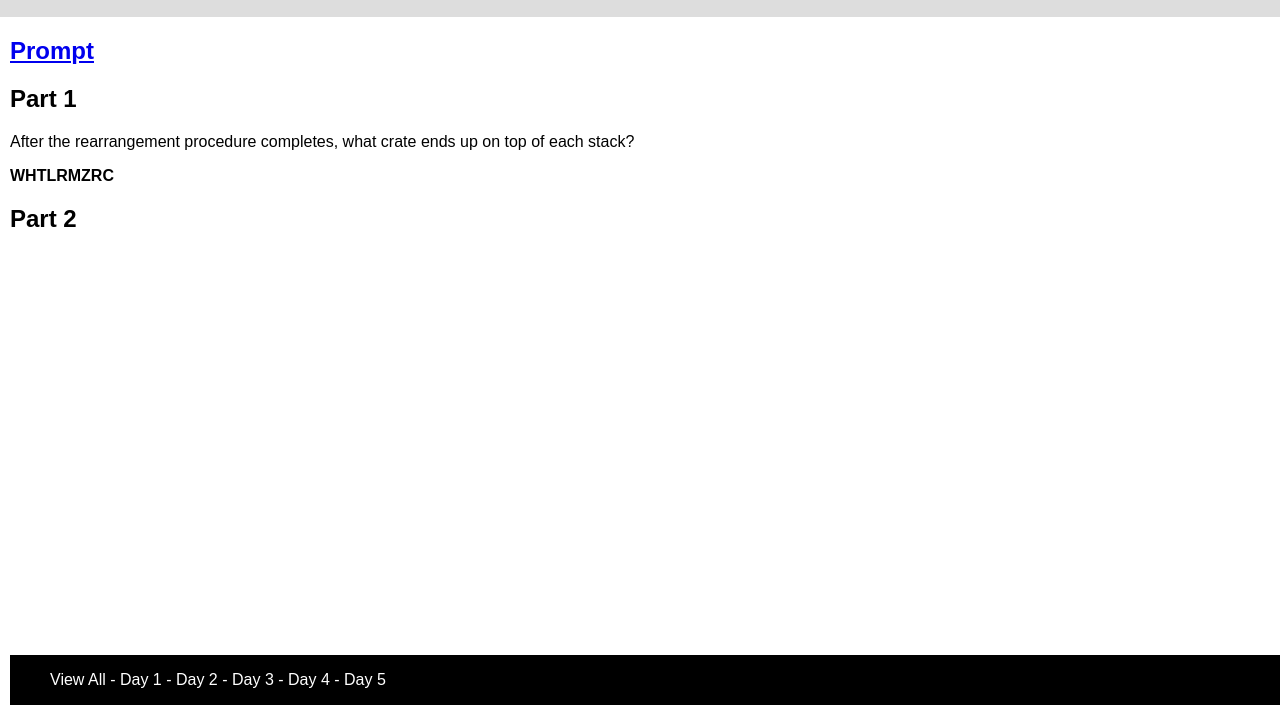
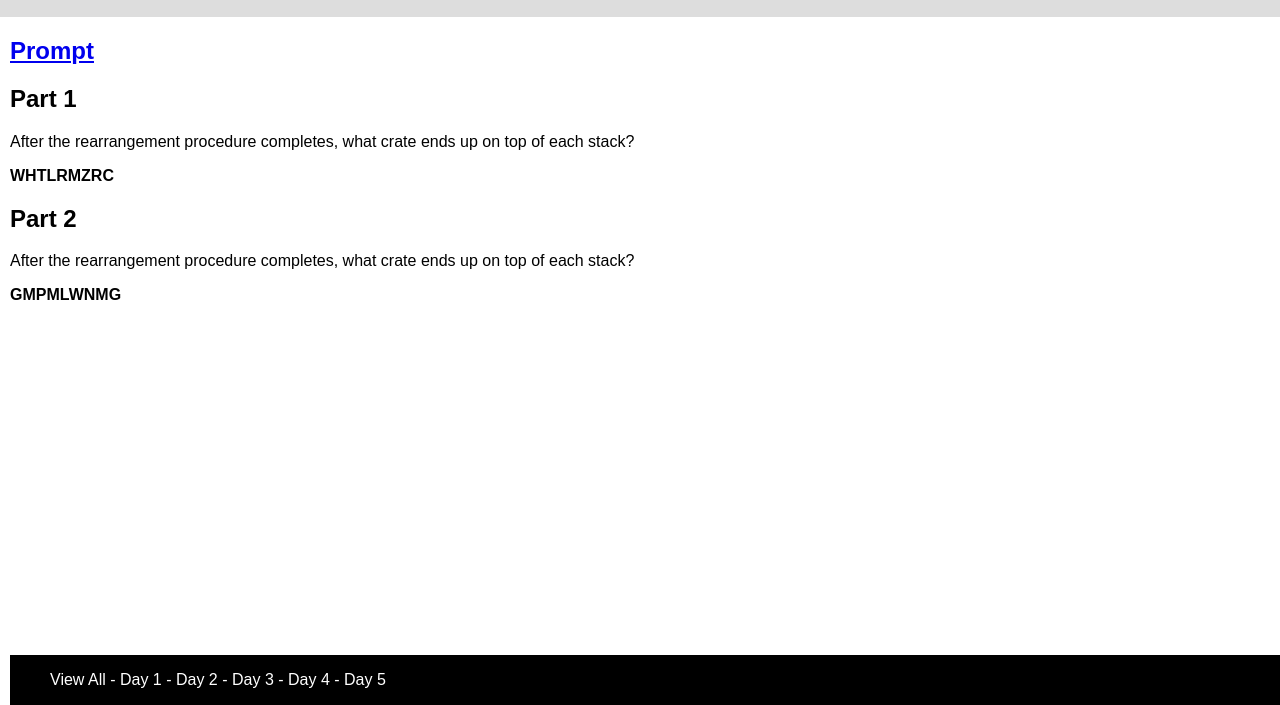
Before and after one commit to erautenberg/adventofcode2022, a website: page public/days/5.html in a window 1280 px wide. Shown: the part 95-800 px from the top of the page. Drawn offline with Linux system fonts and the light colour scheme.

Commit message:
feat(Day5): solution for part 2

```diff
--- a/public/days/5.html
+++ b/public/days/5.html
@@ -17,7 +17,7 @@
   <p class="answer" id="answer1"></p>
 
   <h2>Part 2</h2>
-  <p></p>
+  <p>After the rearrangement procedure completes, what crate ends up on top of each stack?</p>
   <p class="answer" id="answer2"></p>
 
   <footer><ul id="nav"></ul></footer>
--- a/public/src/5.js
+++ b/public/src/5.js
@@ -2,11 +2,12 @@ const DAY5 = 5;
 parseData(DAY5, (input) => {
   const instructionIndex = input.indexOf("");
   const crates = input.slice(0, instructionIndex - 1);
-  // const stacks = input.slice(instructionIndex - 1, instructionIndex);
   const instructions = input.slice(instructionIndex + 1);
-  console.log(instructions);
-  const part1 = runPart1(crates, instructions);
-  const part2 = runPart2();
+  const stacks = generateStacks(crates.map(row => parseCrates(row)));
+  const parsedInstructions = parseInstructions(instructions);
+
+  const part1 = runPart1(stacks, parsedInstructions);
+  const part2 = runPart2(stacks, parsedInstructions);
   showAnswers(DAY5, part1, part2);
 });
 
@@ -16,10 +17,8 @@ parseData(DAY5, (input) => {
  * @param {array} input
  * @returns {number}
  */
-function runPart1(crates, instructions) {
-  const stacks = generateStacks(crates.map(row => parseCrates(row)));
-  const parsedInstructions = parseInstructions(instructions);
-  const arrangedStacks = rearrangeCrates(stacks, parsedInstructions);
+function runPart1(stacks, instructions) {
+  const arrangedStacks = rearrangeCrates1(stacks, instructions);
   return arrangedStacks.map(stack => stack[stack.length - 1]).join('');
 }
 
@@ -29,8 +28,9 @@ function runPart1(crates, instructions) {
  * @param {array} input
  * @returns {number}
  */
-function runPart2(input) {
-  return null;
+function runPart2(stacks, instructions) {
+  const arrangedStacks = rearrangeCrates2(stacks, instructions);
+  return arrangedStacks.map(stack => stack[stack.length - 1]).join('');
 }
 
 /**
@@ -79,16 +79,38 @@ function parseInstructions(instructions) {
 
 /**
  * Using the parsed instructions, move crates from one stack to another.
+ * This is for the "CrateMover9000".
  *
  * @param {array} stacks
  * @param {arry} instructions
  * @returns {array}
  */
-function rearrangeCrates(stacks, instructions) {
+function rearrangeCrates1(stacks, instructions) {
+  let newStacks = JSON.parse(JSON.stringify(stacks));
   instructions.forEach(instr => {
+    let destinationStack = newStacks[instr.destination - 1];
+    let targetStack = newStacks[instr.target - 1];
     for (let i=0; i<instr.amount; i++) {
-      stacks[instr.destination - 1].push(stacks[instr.target - 1].pop());
+      destinationStack.push(targetStack.pop());
     }
   });
-  return stacks;
+  return newStacks;
 }
+
+/**
+ * Using the parsed instructions, move crates from one stack to another.
+ * This is for the "CrateMover9001".
+ *
+ * @param {array} stacks
+ * @param {arry} instructions
+ * @returns {array}
+ */
+function rearrangeCrates2(stacks, instructions) {
+  let newStacks = JSON.parse(JSON.stringify(stacks));
+  instructions.forEach(instr => {
+    let destinationStack = newStacks[instr.destination - 1];
+    let targetStack = newStacks[instr.target - 1];
+    destinationStack.push(...targetStack.splice(targetStack.length - instr.amount));
+  });
+  return newStacks;
+}
```
